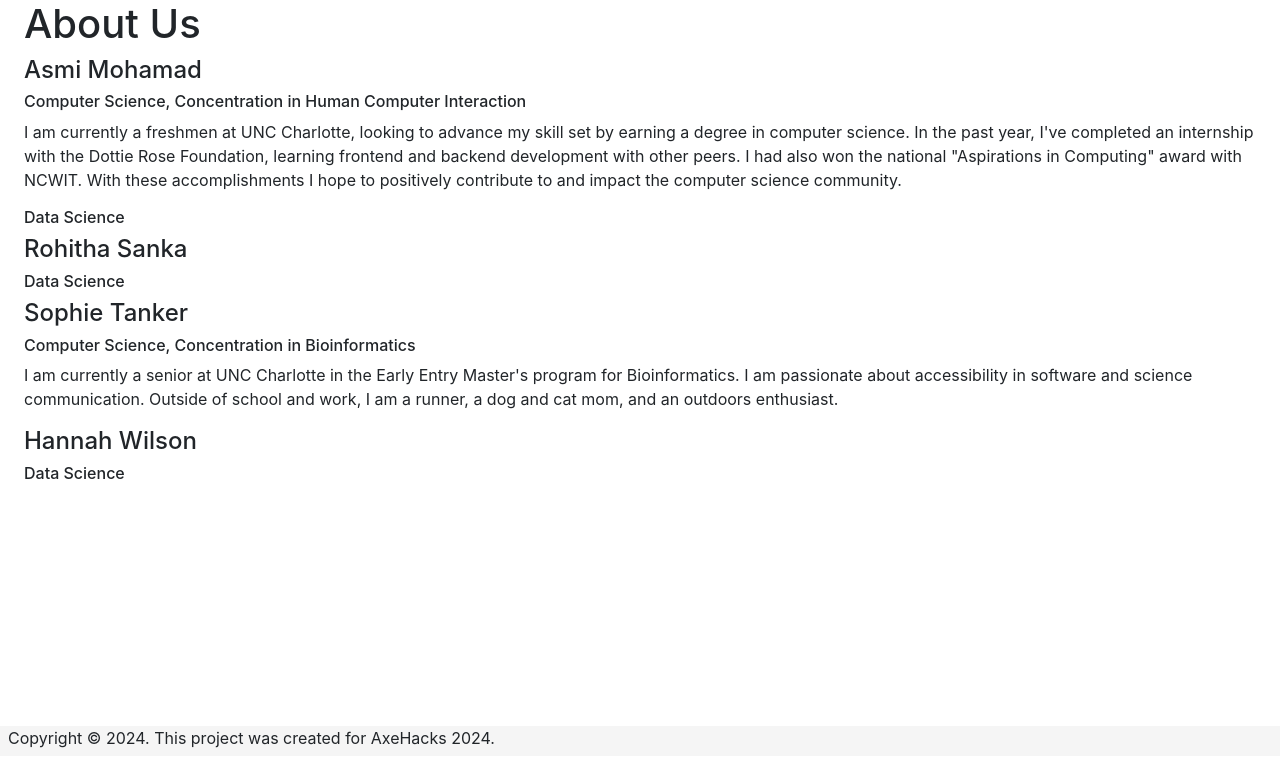
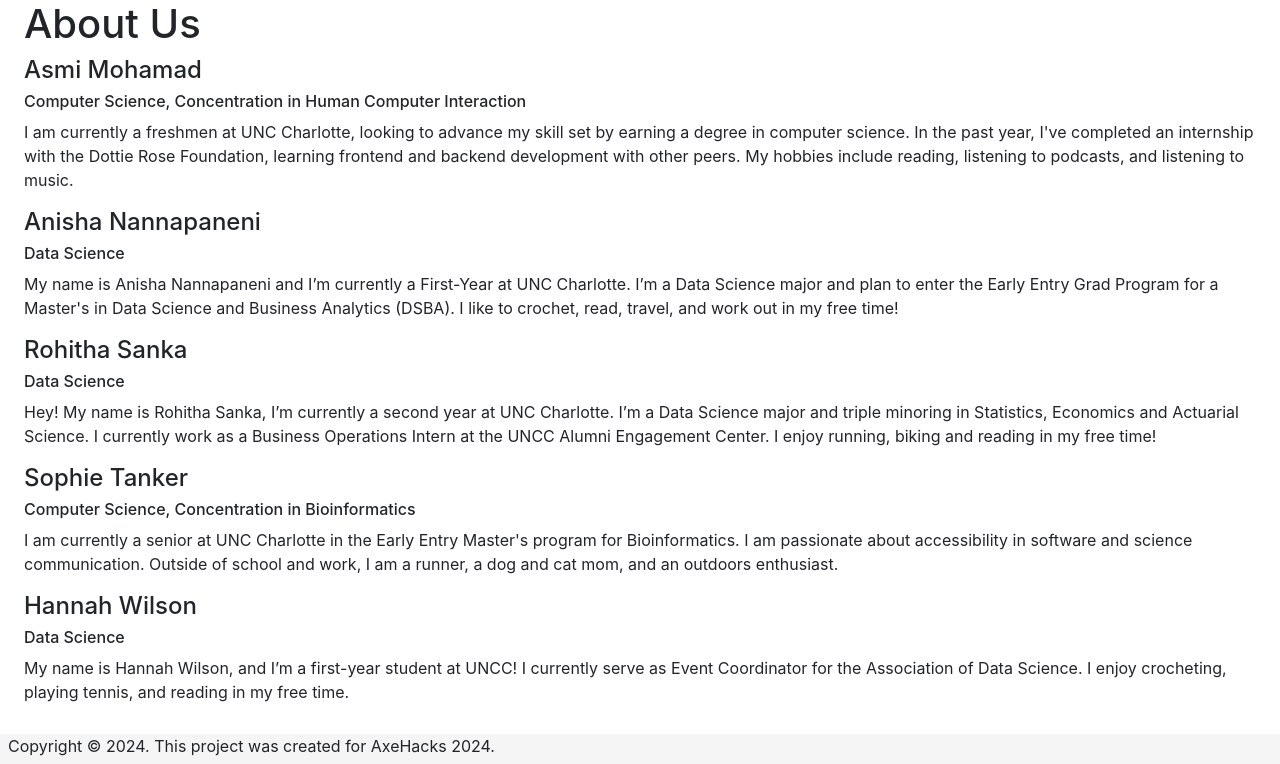
Before and after one commit to sophtank/axehacks, a Flask app: page /about in a window 1280 px wide. Shown: the part 44-808 px from the top of the page. Run offline with Flask 3, Linux system fonts and the light colour scheme; some libraries are stand-ins or nearby versions.

Commit message:
completed README

```diff
--- a/templates/about_us.html
+++ b/templates/about_us.html
@@ -1,17 +1,25 @@
 {% extends "layout.html" %}
 {%block title%} About Us {%endblock%}
-
     {% block content %}
+        <style>
+            #footer{
+                bottom: auto !important
+            }
+        </style>
         <h1>About Us</h1>
         <h4>Asmi Mohamad</h4>
         <h6>Computer Science, Concentration in Human Computer Interaction</h6>
-        <p>I am currently a freshmen at UNC Charlotte, looking to advance my skill set by earning a degree in computer science. In the past year, I've completed an internship with the Dottie Rose Foundation, learning frontend and backend development with other peers. I had also won the national "Aspirations in Computing" award with NCWIT. With these accomplishments I hope to positively contribute to and impact the computer science community.  </p>
+        <p>I am currently a freshmen at UNC Charlotte, looking to advance my skill set by earning a degree in computer science. In the past year, I've completed an internship with the Dottie Rose Foundation, learning frontend and backend development with other peers. My hobbies include reading, listening to podcasts, and listening to music.  </p>
+        <h4>Anisha Nannapaneni</h4>
         <h6>Data Science</h6>
+        <p>My name is Anisha Nannapaneni and I’m currently a First-Year at UNC Charlotte. I’m a Data Science major and plan to enter the Early Entry Grad Program for a Master's in Data Science and Business Analytics (DSBA). I like to crochet, read, travel, and work out in my free time!</p>
         <h4>Rohitha Sanka</h4>
         <h6>Data Science</h6>
+        <p>Hey! My name is Rohitha Sanka, I’m currently a second year at UNC Charlotte. I’m a Data Science major and triple minoring in Statistics, Economics and Actuarial Science. I currently work as a Business Operations Intern at the UNCC Alumni Engagement Center. I enjoy running, biking and reading in my free time!</p>
         <h4>Sophie Tanker</h4>
         <h6>Computer Science, Concentration in Bioinformatics</h6>
         <p>I am currently a senior at UNC Charlotte in the Early Entry Master's program for Bioinformatics. I am passionate about accessibility in software and science communication. Outside of school and work, I am a runner, a dog and cat mom, and an outdoors enthusiast.</p>
         <h4>Hannah Wilson</h4>
         <h6>Data Science</h6>
+        <p>My name is Hannah Wilson, and I’m a first-year student at UNCC! I currently serve as Event Coordinator for the Association of Data Science. I enjoy crocheting, playing tennis, and reading in my free time.</p>
     {% endblock %}
```
Also changed, not shown: README.md.
